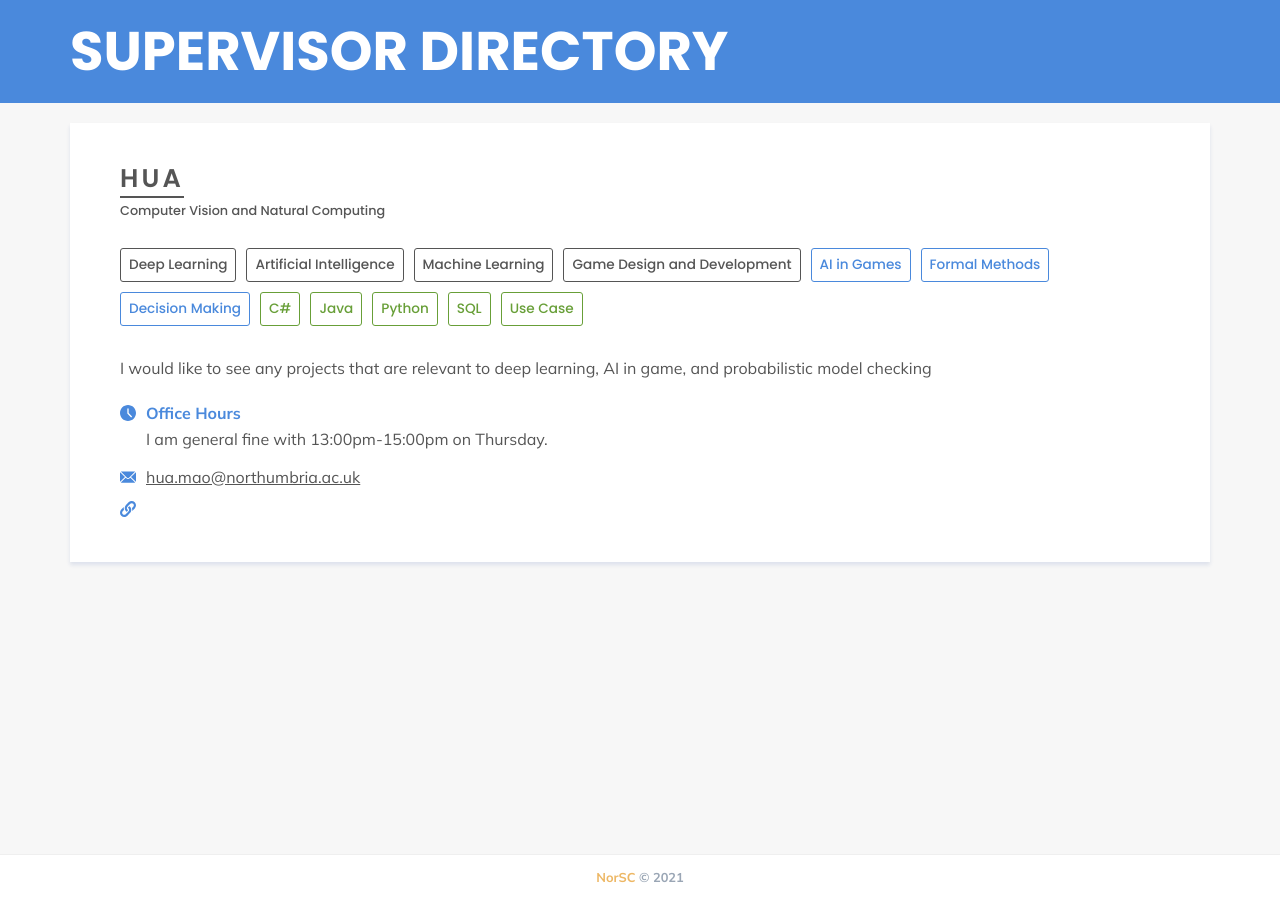
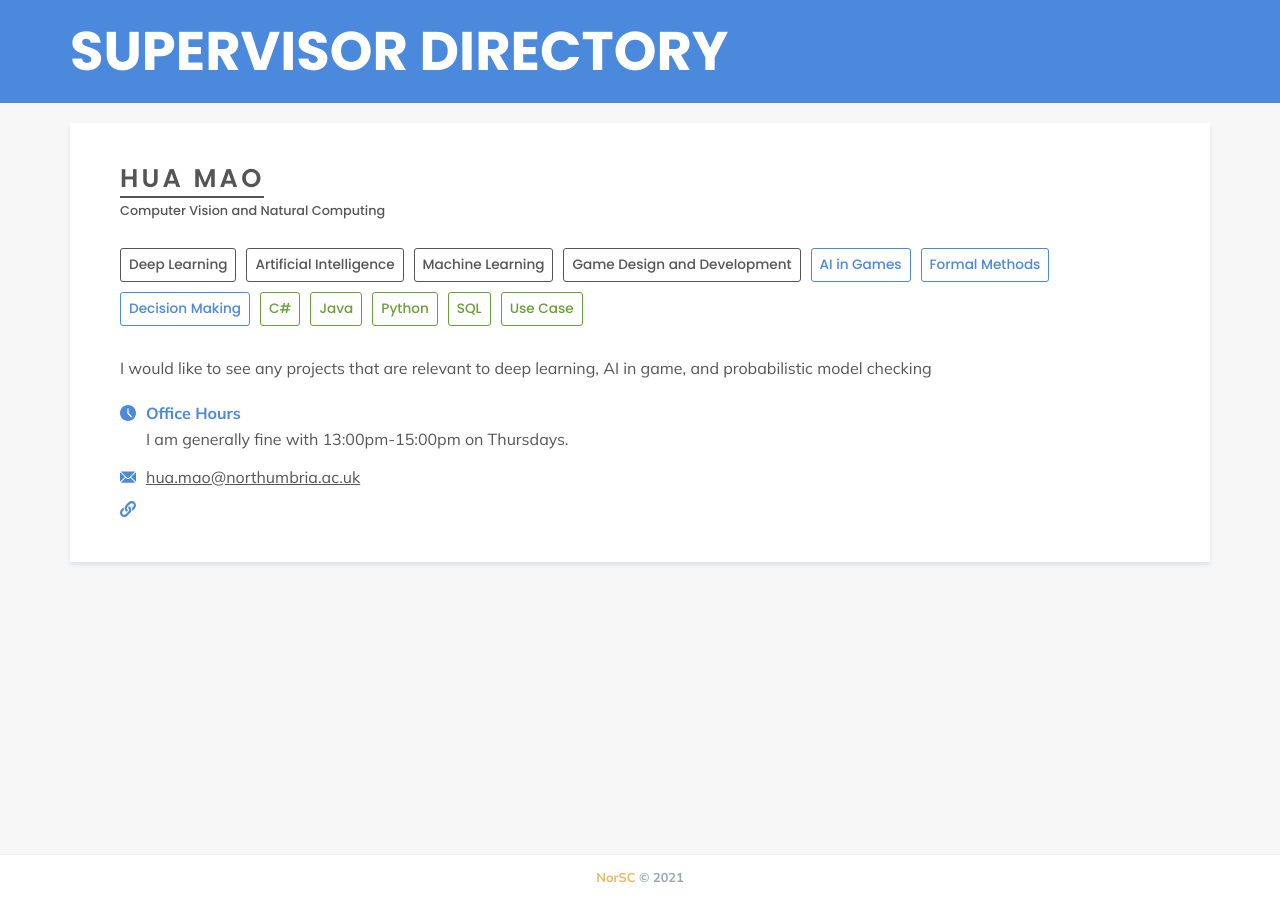
Before and after one commit to NorSC/supervisor-search, a Jekyll site: the page built from _supervisors/hua.md, in a window 1280 px wide. Built offline with Jekyll 4.4.1, drawn with Linux system fonts in a browser that asks for light colours; a script that is not in the unit is left out.

Commit message:
Update Supervisors “hua”

```diff
--- a/_supervisors/hua.md
+++ b/_supervisors/hua.md
@@ -1,10 +1,10 @@
 ---
 layout: supervisor
-title: "Hua "
+title: Hua Mao
 available: true
 email: hua.mao@northumbria.ac.uk
 website: ""
-office_hours: "I am general fine with 13:00pm-15:00pm on Thursday. "
+office_hours: "I am generally fine with 13:00pm-15:00pm on Thursdays. "
 research_group: Computer Vision and Natural Computing
 research_themes:
   - Deep Learning
```
